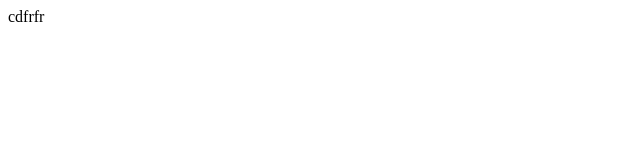
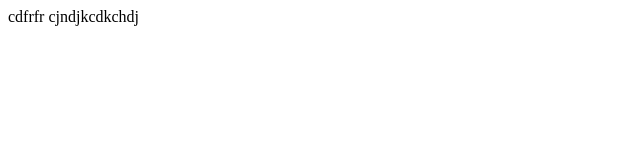
Before and after one commit to Kanatsuk/yesGit, a plain HTML site: page index.html in a window 1280 px wide. Shown: the whole page, without its empty margins (0-640 px from the left). Drawn offline with Linux system fonts and the light colour scheme.

Commit message:
適当に追記

```diff
--- a/index.html
+++ b/index.html
@@ -5,6 +5,6 @@
   <title>Document</title>
 </head>
 <body>
-  cdfrfr
+  cdfrfr cjndjkcdkchdj
 </body>
 </html>
```
